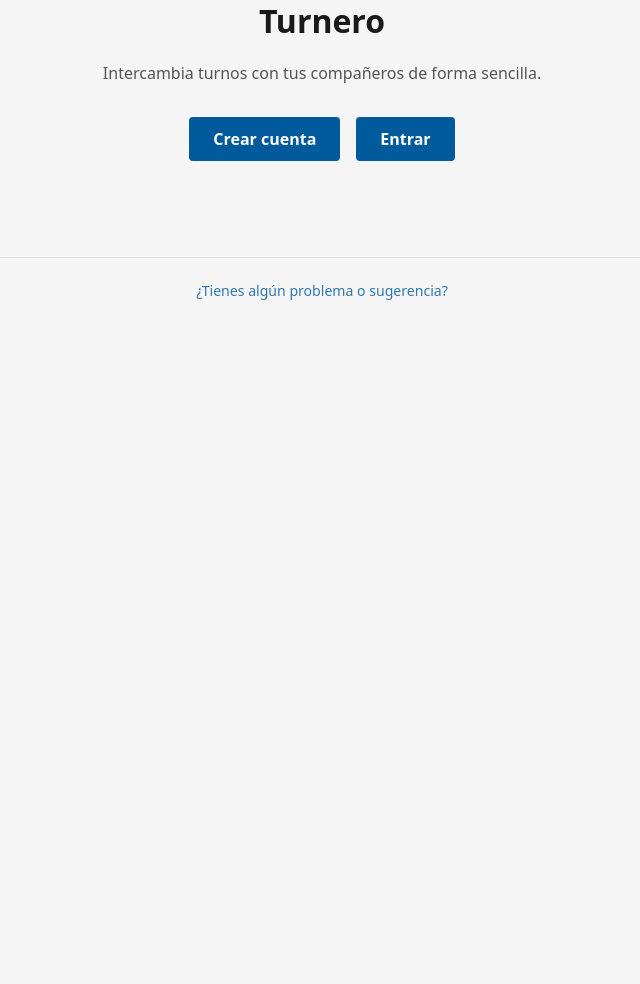
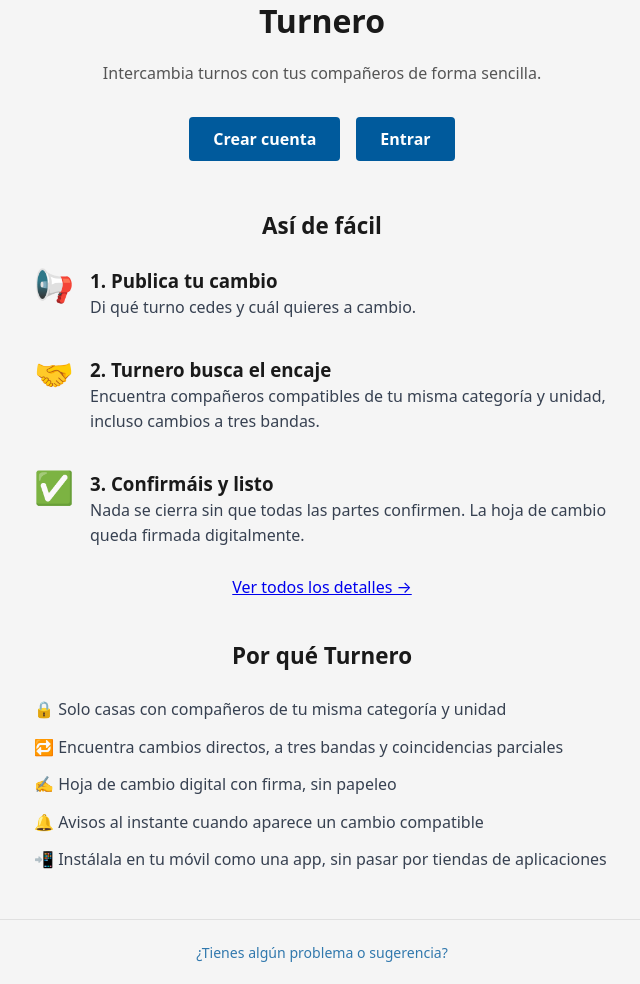
Before and after one commit to guillen1989/turnero, a Flask app: page / in a window 1280 px wide. Shown: the part 140-1124 px from the top of the page, without its empty margins (318-958 px from the left). Before the commit the page ends 440 px from the top, so only its background shows below. Run offline with Flask 3, Linux system fonts and the light colour scheme.

Commit message:
feat(landing): amplía la portada pública con propuesta de valor y cómo funciona
Añade a main/index.html, para usuarios anónimos, un resumen de 3 pasos
("Así de fácil", enlazando a como_funciona) y 5 puntos de propuesta de
valor ("Por qué Turnero"), reutilizando los estilos onboarding-steps ya
existentes. No afecta al hero ni a la vista de usuarios autenticados.

```diff
--- a/app/static/css/main.css
+++ b/app/static/css/main.css
@@ -758,6 +758,11 @@ body {
 .hero p { color: #555; margin-bottom: 2rem; }
 .btn-group { display: flex; gap: 1rem; justify-content: center; flex-wrap: wrap; }
 
+.landing-section { max-width: 640px; margin: 0 auto 2.5rem; padding: 0 1rem; }
+.landing-section-title { text-align: center; font-size: 1.4rem; margin-bottom: 1.5rem; }
+.landing-section-link { text-align: center; margin-top: 1.25rem; }
+.landing-features { list-style: none; display: flex; flex-direction: column; gap: 0.85rem; font-size: 1rem; color: #374151; }
+
 /* Confirmation modal */
 /* Notifications panel */
 .notif-panel { max-width: 640px; margin: 0 auto; }
--- a/app/templates/main/index.html
+++ b/app/templates/main/index.html
@@ -26,4 +26,45 @@
     {% endif %}
   </div>
 </div>
+
+<div class="landing-section">
+  <h2 class="landing-section-title">{{ _('Así de fácil') }}</h2>
+  <div class="onboarding-steps">
+    <div class="onboarding-step">
+      <div class="onboarding-step-icon" aria-hidden="true">📢</div>
+      <div class="onboarding-step-body">
+        <h3>{{ _('1. Publica tu cambio') }}</h3>
+        <p>{{ _('Di qué turno cedes y cuál quieres a cambio.') }}</p>
+      </div>
+    </div>
+    <div class="onboarding-step">
+      <div class="onboarding-step-icon" aria-hidden="true">🤝</div>
+      <div class="onboarding-step-body">
+        <h3>{{ _('2. Turnero busca el encaje') }}</h3>
+        <p>{{ _('Encuentra compañeros compatibles de tu misma categoría y unidad, incluso cambios a tres bandas.') }}</p>
+      </div>
+    </div>
+    <div class="onboarding-step">
+      <div class="onboarding-step-icon" aria-hidden="true">✅</div>
+      <div class="onboarding-step-body">
+        <h3>{{ _('3. Confirmáis y listo') }}</h3>
+        <p>{{ _('Nada se cierra sin que todas las partes confirmen. La hoja de cambio queda firmada digitalmente.') }}</p>
+      </div>
+    </div>
+  </div>
+  <p class="landing-section-link">
+    <a href="{{ url_for('main.como_funciona') }}">{{ _('Ver todos los detalles') }} →</a>
+  </p>
+</div>
+
+<div class="landing-section">
+  <h2 class="landing-section-title">{{ _('Por qué Turnero') }}</h2>
+  <ul class="landing-features">
+    <li>🔒 {{ _('Solo casas con compañeros de tu misma categoría y unidad') }}</li>
+    <li>🔁 {{ _('Encuentra cambios directos, a tres bandas y coincidencias parciales') }}</li>
+    <li>✍️ {{ _('Hoja de cambio digital con firma, sin papeleo') }}</li>
+    <li>🔔 {{ _('Avisos al instante cuando aparece un cambio compatible') }}</li>
+    <li>📲 {{ _('Instálala en tu móvil como una app, sin pasar por tiendas de aplicaciones') }}</li>
+  </ul>
+</div>
 {% endblock %}
```
Also changed, not shown: PROGRESS.md (+19 -0 lines), tests/test_landing.py (added, +32 -0 lines), translations/es/LC_MESSAGES/messages.po, 1 other file.
